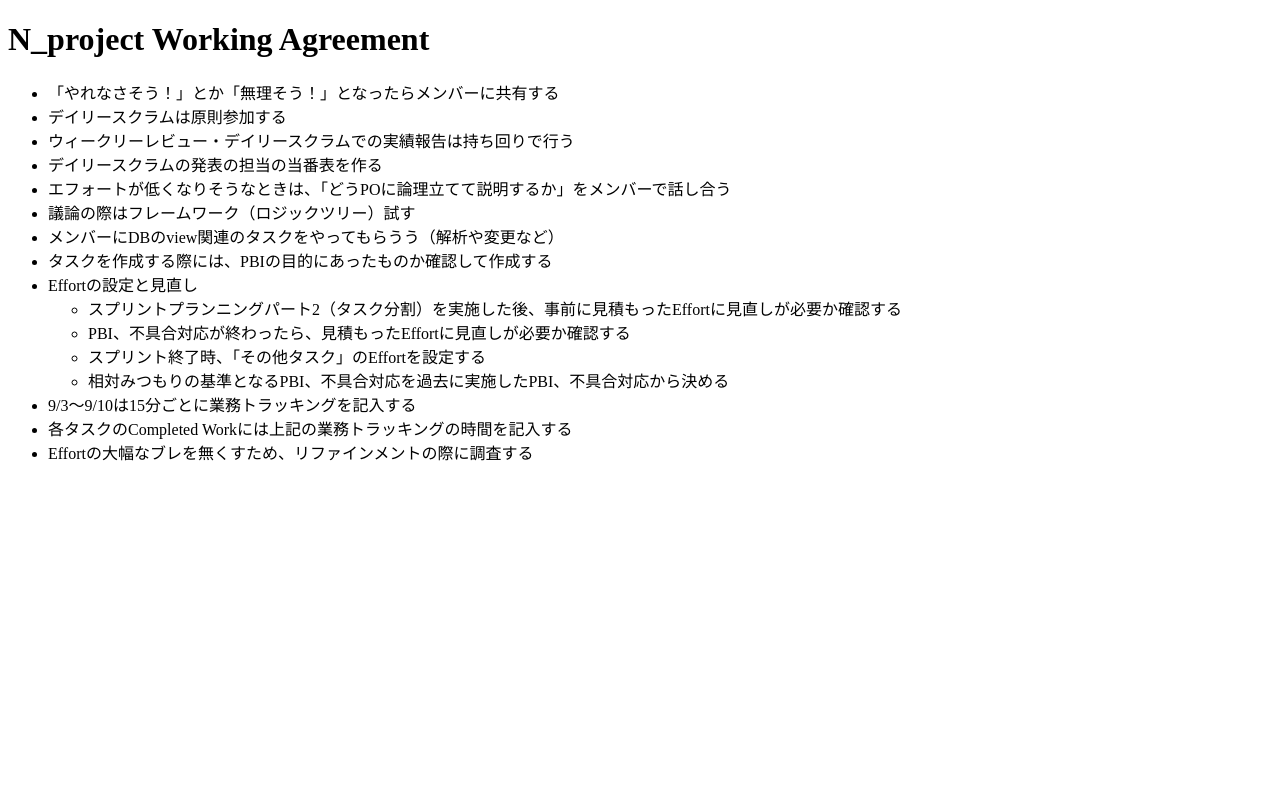
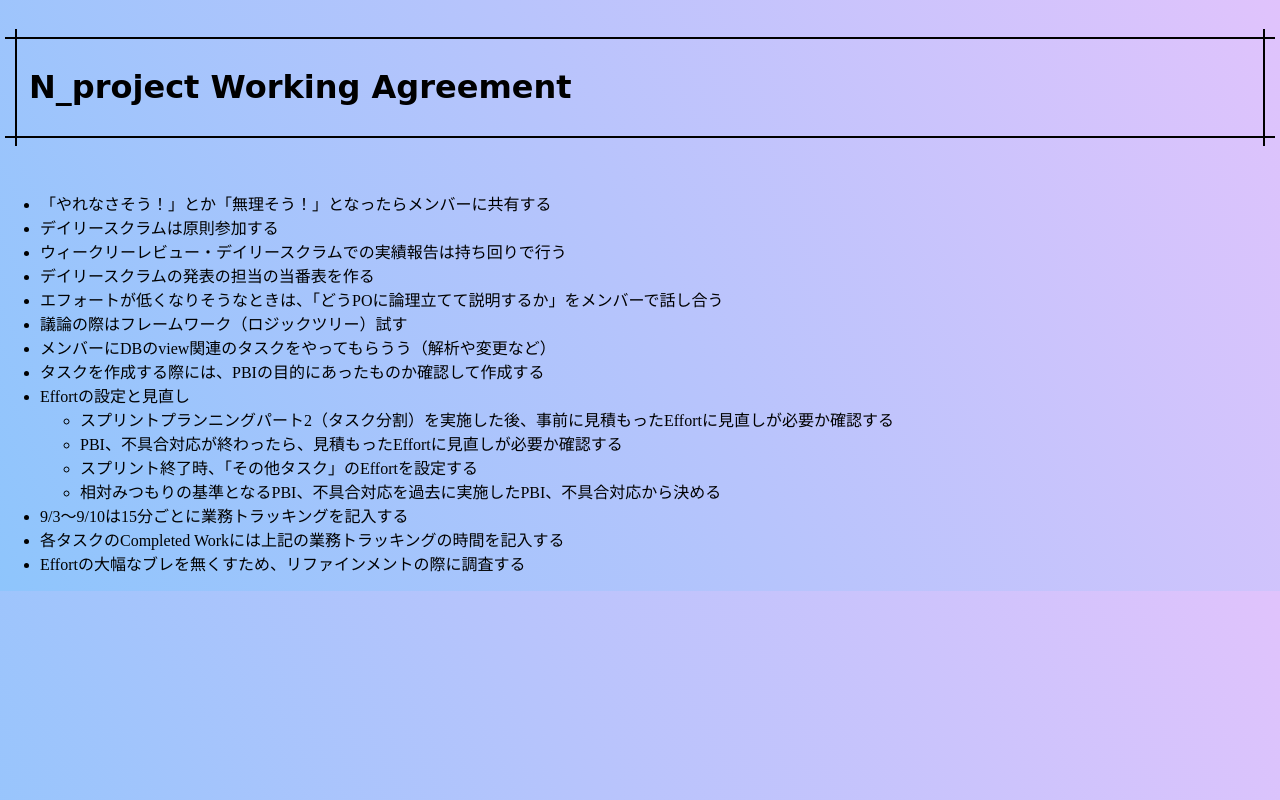
Before and after one commit to gugu-and-company/working-agreement, a plain HTML site: page index.html in a window 1280 px wide. Drawn offline with Linux system fonts and the light colour scheme.

Commit message:
Styleで装飾を行いました

```diff
--- a/index.html
+++ b/index.html
@@ -1,12 +1,70 @@
 <!DOCTYPE html>
 <html lang="en">
+
 <head>
     <meta charset="UTF-8">
     <meta name="viewport" content="width=device-width, initial-scale=1.0">
     <title>Document</title>
+    <style>
+        header {
+            .box1 {
+                margin: 2em 0;
+                position: relative;
+                padding: 0.5em 1.5em;
+                border-top: solid 2px black;
+                border-bottom: solid 2px black;
+            }
+
+            .box1:before,
+            .box1:after {
+                content: '';
+                position: absolute;
+                top: -10px;
+                width: 2px;
+                height: -webkit-calc(100% + 20px);
+                height: calc(100% + 20px);
+                background-color: black;
+            }
+
+            .box1:before {
+                left: 10px;
+            }
+
+            .box1:after {
+                right: 10px;
+            }
+
+            .box1 p {
+                margin: 0;
+                padding: 0;
+            }
+
+            padding: 5px;
+        }
+
+        body {
+            margin: 0;
+            padding: 0;
+            background-color: #8EC5FC;
+            background-image: linear-gradient(62deg, #8EC5FC 0%, #E0C3FC 100%);
+        }
+
+        @import url('https://fonts.googleapis.com/css?family=Sacramento');
+
+        h1 {
+            font-family: 'Sacramento', cursive;
+        }
+    </style>
 </head>
+
 <body>
+    <header>
+        <div class="box1">
         <h1>N_project Working Agreement</h1>
+    </div>
+    </header>
+    <main>
+        <div>
             <ul>
                 <li>「やれなさそう！」とか「無理そう！」となったらメンバーに共有する</li>
                 <li>デイリースクラムは原則参加する</li>
@@ -30,5 +88,8 @@
                 <li>各タスクのCompleted Workには上記の業務トラッキングの時間を記入する</li>
                 <li>Effortの大幅なブレを無くすため、リファインメントの際に調査する</li>
             </ul>
+        </div>
+    </main>
 </body>
+
 </html>
```
Lines whose indentation alone changed are shown as unchanged.
